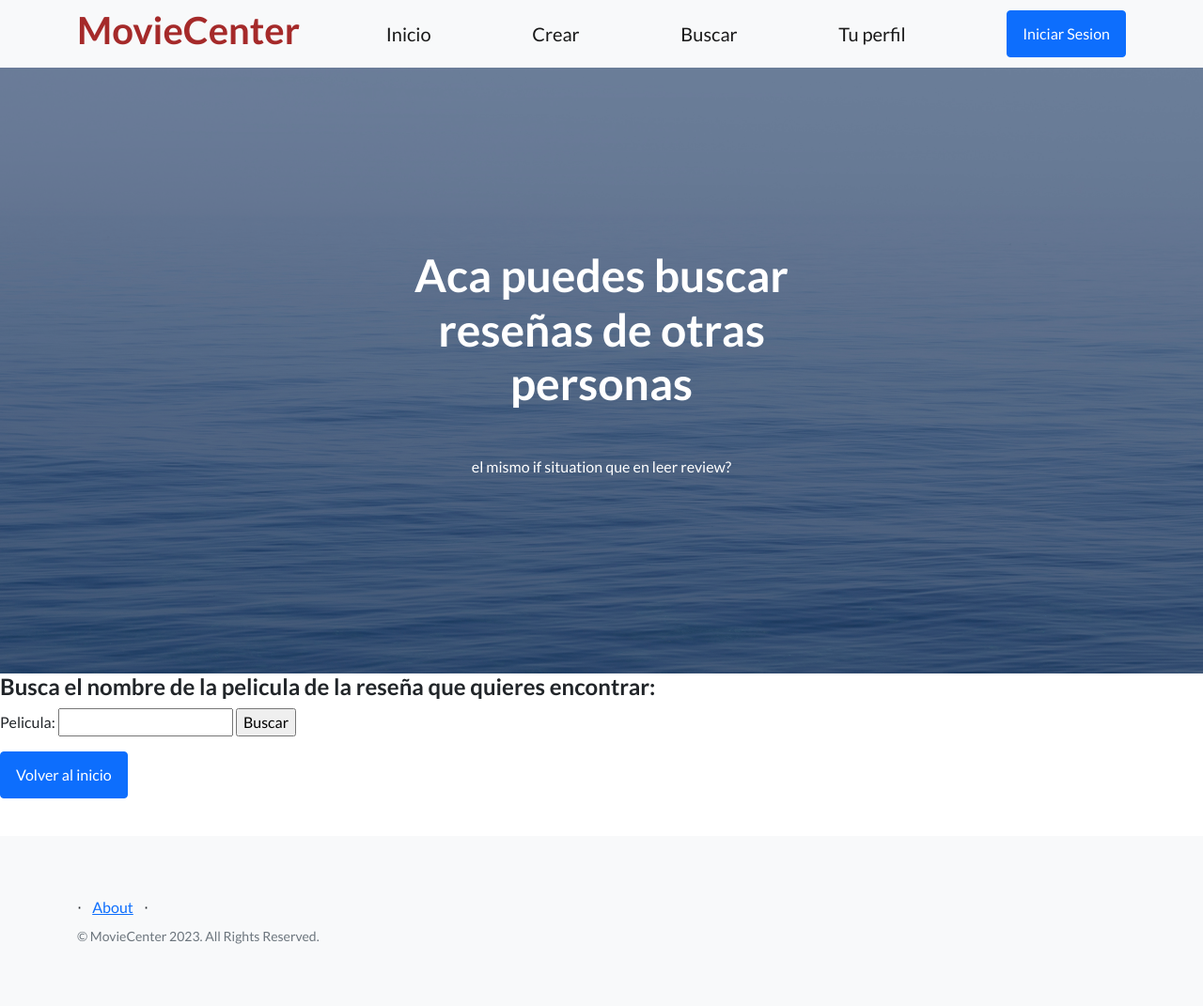
After one commit to MaximoBallestrero/Entrega_final_Ballestrero, a Django app: page /buscar-review/ in a window 1280 px wide. The commit adds this page. Shown: the whole page at 94% size. Run offline with Django 4.2, Linux system fonts and the light colour scheme; some libraries are stand-ins or nearby versions.

Commit message:
agregue formulario para buscar reseñas, y retoques

```diff
--- /dev/null
+++ b/MovieCenter/core/forms.py
@@ -0,0 +1 @@
+from django.forms import forms
--- a/MovieCenter/core/templates/core/base.html
+++ b/MovieCenter/core/templates/core/base.html
@@ -23,7 +23,7 @@
                 <h1 style="color:brown">MovieCenter</h1>
                 <a class="navbar-brand" href="{% url 'Index' %}">Inicio</a>
                 <a class="navbar-brand" href="#crear">Crear</a>
-                <a class="navbar-brand" href="#buscar">Buscar</a>
+                <a class="navbar-brand" href="{% url 'Buscar' %}">Buscar</a>
                 <a class="navbar-brand" href="#perfil">Tu perfil</a>
                 <a class="btn btn-primary" href="#signup">Iniciar Sesion</a>
             </div>
--- /dev/null
+++ b/MovieCenter/core/templates/core/buscar_review.html
@@ -0,0 +1,28 @@
+{%extends 'core/base.html' %}
+
+{%block titulo%}
+Buscar
+{%endblock%}
+
+
+{%block subtitulo%}
+Aca puedes buscar reseñas de otras personas
+{%endblock%}
+
+{%block descripcion%}
+el mismo if situation que en leer review?
+{%endblock%}
+
+
+
+{%block contenido_central%}
+<h4>Busca el nombre de la pelicula de la reseña que quieres encontrar:</h4>
+<form action='/resultado-busqueda/' method='GET'>
+    {% csrf_token %}
+    <p>Pelicula: <input type='text' name='pelicula' id='pelicula'>
+    <input type='submit' value='Buscar'>
+</form>
+
+<a class="btn btn-primary" href="{% url 'Index'%}">Volver al inicio</a>
+<p><br></p>
+{%endblock%}
--- a/MovieCenter/core/templates/core/index.html
+++ b/MovieCenter/core/templates/core/index.html
@@ -18,7 +18,7 @@ Comparte y lee resenas de peliculas con personas de todo el mundo
 
 {%block contenido_central%}
 
-Aqui estan listadas todas las reseñas:
+<h4>Aqui estan listadas todas las reseñas:</h4>
 <ul>
 {%for resena in object_list%}
 <li>
--- a/MovieCenter/core/urls.py
+++ b/MovieCenter/core/urls.py
@@ -1,9 +1,11 @@
 from django.contrib import admin
 from django.urls import path, include
 
-from core.views import Index, LeerReview
+from core.views import Index, LeerReview, buscar_review, resultados_busqueda
 
 urlpatterns = [
     path('', Index.as_view(), name='Index'),
-    path('review/<pk>', LeerReview.as_view(), name='Leer-Review')
+    path('review/<pk>', LeerReview.as_view(), name='Leer-Review'),
+    path('buscar-review/', buscar_review, name='Buscar'),
+    path('resultado-busqueda/', resultados_busqueda, name='Resultado'),
 ]
--- a/MovieCenter/core/views.py
+++ b/MovieCenter/core/views.py
@@ -1,4 +1,5 @@
-from django.shortcuts import render
+from django.shortcuts import render, redirect
+from django.http import HttpResponse
 
 #class-based views
 from django.views.generic import ListView
@@ -9,6 +10,8 @@ from django.views.generic.edit import CreateView, UpdateView, DeleteView
 from core.models import Review
 
 # Create your views here.
+
+#vistas basadas en clases
 class Index(ListView):
     model=Review
     template_name='core/index.html'
@@ -16,3 +19,17 @@ class Index(ListView):
 class LeerReview(DetailView):
     model=Review
     template_name='core/leer_review.html'
+
+
+
+#vistas basadas en funciones
+def buscar_review(request):
+    return render(request, 'core/buscar_review.html')
+
+def resultados_busqueda(request):
+    if request.GET['pelicula']:
+        pelicula=request.GET['pelicula']
+        reviews=Review.objects.filter(pelicula__icontains=pelicula)
+        return render(request, 'core/resultado.html', {'reviews':reviews, 'pelicula':pelicula})
+    else:
+        return redirect('Buscar')
```
Also changed, not shown: MovieCenter/core/templates/core/resultado.html (added, +38 -0 lines).
